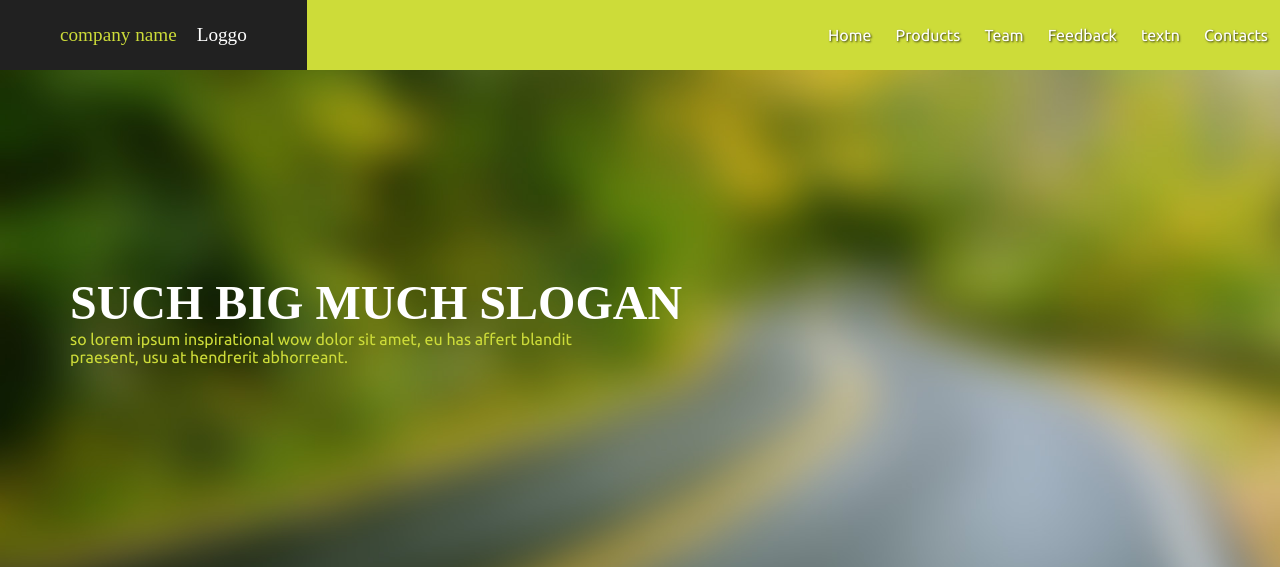
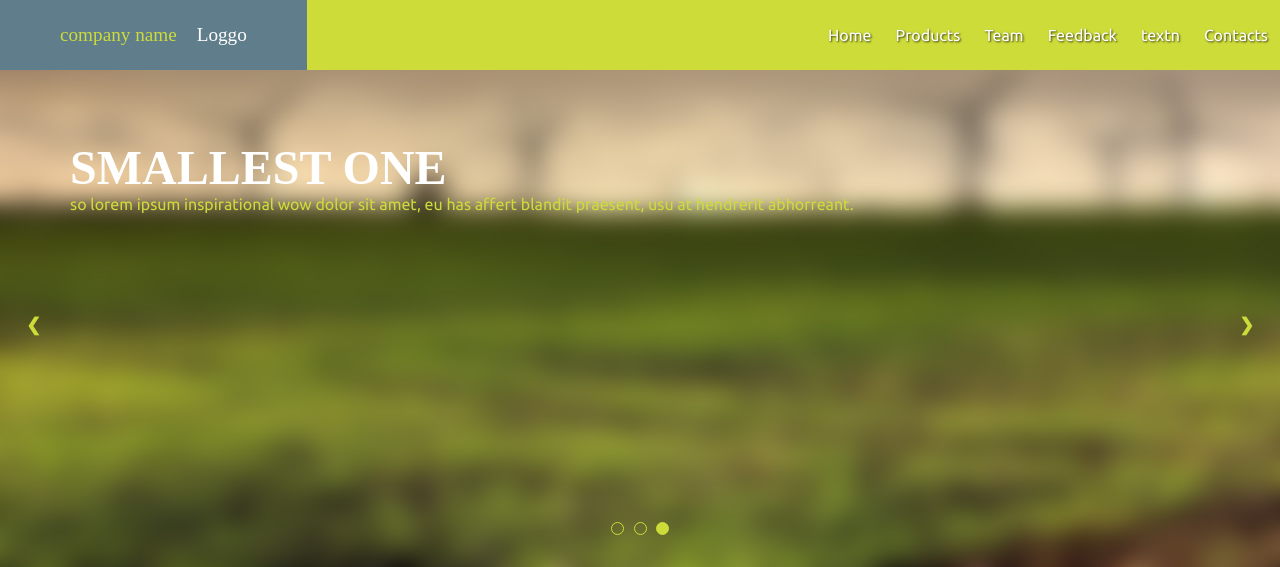
Before and after one commit to MagnumMonk/LNDNG, a plain HTML site: page index.html in a window 1280 px wide. Shown: the top 567 px of the page. Drawn offline with nearby package versions, Linux system fonts and the light colour scheme; files whose address does not match are found by name; a web font is replaced by a local one.

Commit message:
some animation, js recovery point

```diff
--- a/index.html
+++ b/index.html
@@ -28,15 +28,42 @@
       <li class ="list"><a href="">Contacts</a></li>
     </ul>
   </div>
-  <div class="content-block">
-    <div class="big-slogan">
-      <h1>SUCH BIG MUCH SLOGAN</h1>
-      <p>so lorem ipsum inspirational wow dolor sit amet, eu has affert blandit praesent, usu at hendrerit abhorreant.</p>
+  <div class="slide-container">
+
+    <div class="content-block fade blockone">
+      <div class="big-slogan">
+        <h1>SUCH BIG MUCH SLOGAN</h1>
+        <p>so lorem ipsum inspirational wow dolor sit amet, eu has affert blandit praesent, usu at hendrerit abhorreant.</p>
+      </div>
     </div>
+
+    <div class="content-block fade blocktwo">
+      <div class="big-slogan">
+        <h1>NOT SO BIG SLOGAN</h1>
+        <p>so lorem ipsum inspirational wow dolor sit amet, eu has affert blandit praesent, usu at hendrerit abhorreant.</p>
+      </div>
+    </div>
+
+    <div class="content-block fade blockthree">
+      <div class="big-slogan">
+        <h1>SMALLEST ONE</h1>
+        <p>so lorem ipsum inspirational wow dolor sit amet, eu has affert blandit praesent, usu at hendrerit abhorreant.</p>
+      </div>
+    </div>
+
+    <a class="prev" onclick="plusSlides(-1)">&#10094;</a>
+    <a class="next" onclick="plusSlides(1)">&#10095;</a>
+
+
+    <div class="dothold" style="text-align: center">
+      <span class="dot fade dotone" onClick="currentSlide(1)"></span>
+      <span class="dot fade dottwo" onClick="currentSlide(2)"></span>
+      <span class="dot fade dotthree" onClick="currentSlide(3)"></span>
+    </div>
+
   </div>
   <div class="content-block2" ng-app='prodApp' ng-controller='prodAppCtrl'>
-
-        <span class="card" ng-repeat="product in products" ng-style="{'background-image':'url({{product.icon}})'}">
+      <span class="card" ng-repeat="product in products" ng-style="{'background-image':'url({{product.icon}})'}">
           <div class="cover">
               <h2>{{product.name}}</h2>
               <a class="price" href="">
@@ -45,7 +72,6 @@
               </a>
           </div>
         </span>
-
   </div>
 </body>
 
@@ -53,3 +79,32 @@
 <script src="js/style.js" type="text/javascript"></script>
 
 </html>
+
+<!--
+var slideIndex = 1;
+showSlides(slideIndex);
+
+function plusSlides(n) {
+  showSlides(slideIndex += n);
+}
+
+function currentSlide(n) {
+  showSlides(slideIndex = n);
+}
+
+function showSlides(n) {
+  var i;
+  var slides = document.getElementsByClassName("content-block");
+  var dots = document.getElementsByClassName("dot");
+  if (n > slides.length) {slideIndex = 1}
+  if (n < 1) {slideIndex = slides.length}
+  for (i = 0; i < slides.length; i++) {
+      slides[i].style.display = "none";
+  }
+  for (i = 0; i < dots.length; i++) {
+      dots[i].className = dots[i].className.replace(" active", "");
+  }
+  slides[slideIndex-1].style.display = "block";
+  dots[slideIndex-1].className += " active";
+}
+-->
--- a/js/style.js
+++ b/js/style.js
@@ -22,4 +22,50 @@ $(document).ready(function(){
     $('.list').hover(function(){
       $(this).toggleClass('nvgh');
     });
+
   });
+
+  var slideIndex = 0;
+  showSlides(slideIndex);
+
+  function plusSlides(n) {
+  showSlides(slideIndex += n);
+  }
+
+  function currentSlide(n) {
+    showSlides(slideIndex = n);
+  }
+
+  function showSlides(n) {
+    var i;
+    var slides = $(".content-block");
+    var dots = $(".dot");
+    if (n > slides.length) {slideIndex = 1}
+    if (n < 1) {slideIndex = slides.length}
+    for (i = 0; i < slides.length; i++) {
+        slides[i].style.opacity = "0";
+    }
+    for (i = 0; i < dots.length; i++) {
+        dots[i].className = dots[i].className.replace(" active", "");
+    }
+
+    if (slideIndex> slides.length) {slideIndex = 1}
+    for (i = 0; i < dots.length; i++) {
+        dots[i].className = dots[i].className.replace(" active", "");
+    }
+    slides[slideIndex-1].style.opacity = "1";
+    dots[slideIndex-1].className += " active";
+  };
+
+
+    var timeOut = null;
+
+    (function autoSlide(){
+      $('.next').trigger('click');
+      timeOut = setInterval(autoSlide, 2000);
+    }());
+
+    $('.next, .prev, .dot').click(function (){
+      clearInterval(timeOut);
+
+    });
--- a/less/style.less
+++ b/less/style.less
@@ -28,7 +28,7 @@
 
 
 #logo {
-  background-color: #212121;
+  background-color: #607D8B;
   display: flex;
   height: 100%;
   float: left;
@@ -87,29 +87,114 @@ h1 {
   text-shadow: 1px 1px 2px rgba(0, 0, 0, 0.7);
 }
 
+.list {
+  cursor: pointer;
+}
+
 .nvgh {
-  background-color: #AFB42B;
+  background-color: #607D8B;
+}
+
+.slide-container {
+  width: 100%;
+  height: 500px;
+  position: relative;
+  display: flex;
+  justify-content: center;
+  background-color: #fff;
 }
 
 .content-block{
-  position: relative;
-  background: url("../IMG/road.jpg") center no-repeat;
-  background-size: cover;
-  display: flex;
-  align-items: center;
+  position: absolute;
   width: 100%;
   height: 500px;
   padding: 70px;
 }
 
+.big-slogan h1 {
+  color: @ltxt;
+}
+
+.blockone {
+ opacity: 0;
+ background: url("../img/road.jpg") center no-repeat;
+ background-size: cover;
+ z-index: 15;
+
+}
+
+.blocktwo {
+ opacity: 0;
+ background: url("../img/pwrln.jpg") center no-repeat;
+ background-size: cover;
+ z-index: 10;
+
+}
+
+.blockthree {
+ opacity: 0;
+ background: url("../img/wndml.jpg") bottom no-repeat;
+ background-size: cover;
+ z-index: 5;
+
+}
 
 
-.big-slogan {
-  color: #fff;
+.dothold {
+  position: absolute;
+  top: 450px;
+  z-index: 20;
 }
-.big-slogan p {
-  width: 70%
+
+.dot {
+  cursor: pointer;
+  height: 13px;
+  width: 13px;
+  border-radius: 50%;
+  border: 1px solid;
+  border-color: @lime;
+  display: inline-block;
+  margin: 0 3px;
 }
+
+.active, .dot:hover {
+  background-color: @lime;
+}
+
+.prev, .next {
+  cursor: pointer;
+  position: absolute;
+  top: 50%;
+  width: auto;
+  margin-top: -22px;
+  padding: 16px;
+
+  color: @lime;
+  font-weight: bold;
+  font-size: 18px;
+  transition: 0.6s ease;
+  border-radius: 0 3px 3px 0;
+  z-index: 30;
+}
+.prev {
+  left: 10px;
+}
+
+.next {
+  right: 10px;
+}
+
+.fade {
+  transition: 0.4s;
+
+}
+
+
+@keyframes fadein {
+    from { opacity: 0.5; }
+    to   { opacity: 1; }
+}
+
 .content-block2 {
   background-color: #212121;
   display: flex;
```
Also changed, not shown: js/test scripts.txt (added, +18 -0 lines), css/style.css, img/pwrln.jpg (added), img/wndml.jpg (added).
